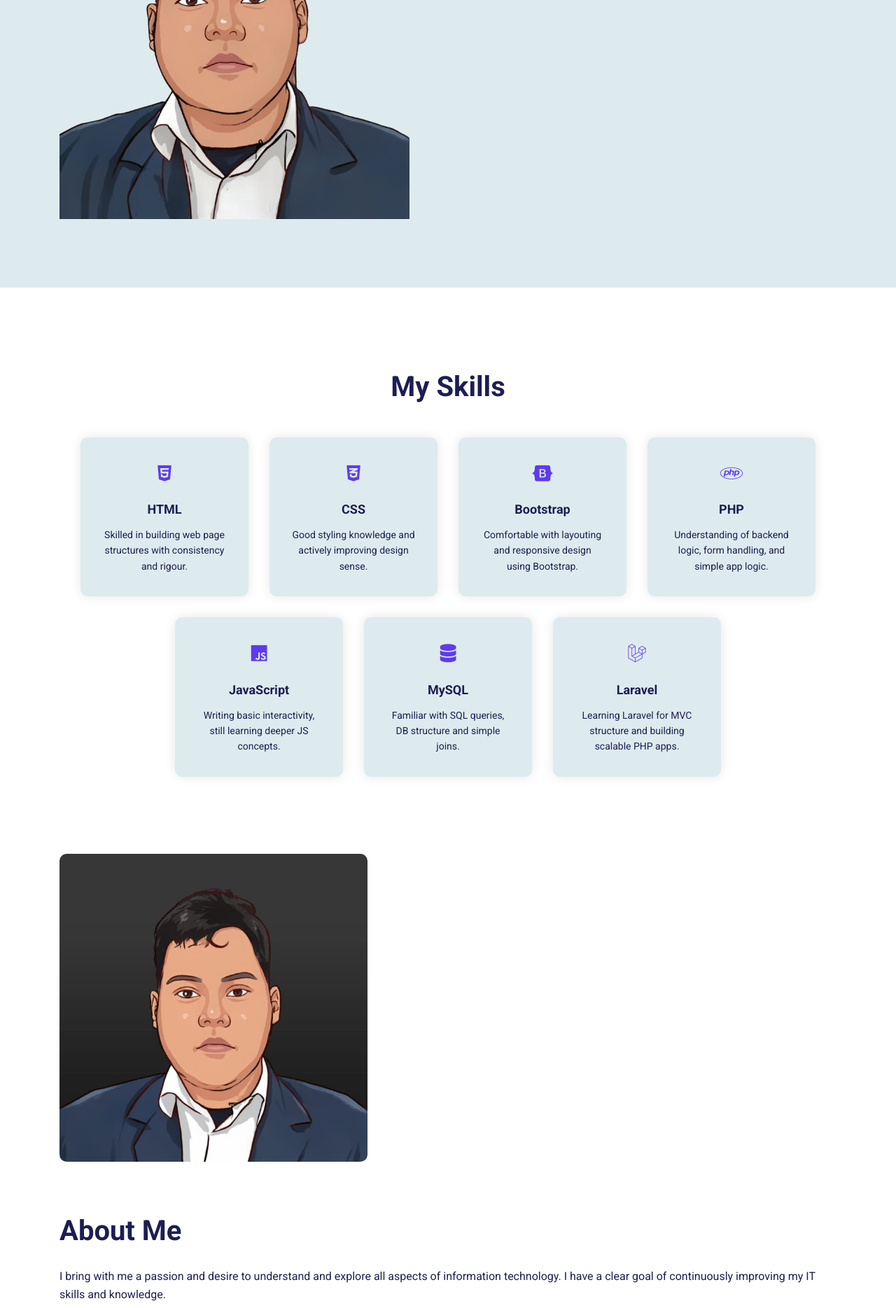
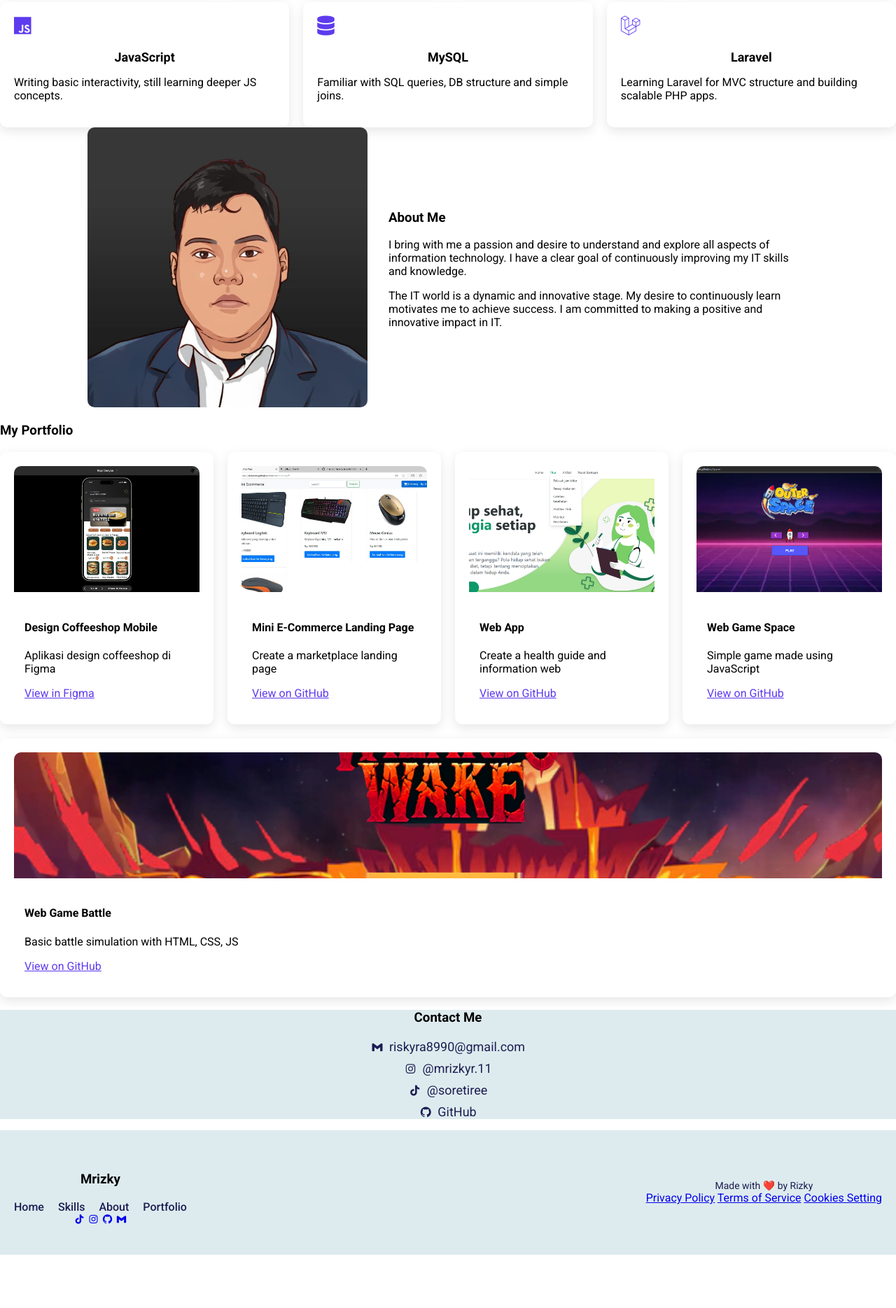
Before and after one commit to rizkystat/portofolio-rizky, a plain HTML site: page index.html in a window 1280 px wide. Shown: the part 928-2797 px from the top of the page at 70% size. After the commit the page ends 2721 px from the top, so only its background shows below. Drawn offline with nearby package versions, Linux system fonts and the light colour scheme.

Commit message:
Update style.css

```diff
--- a/style.css
+++ b/style.css
@@ -1,258 +1,186 @@
+/* style.css */
+
 @import url('https://fonts.googleapis.com/css2?family=Roboto:wght@300;400;500;700&display=swap');
 
-* {
+body {
   margin: 0;
-  padding: 0;
-  box-sizing: border-box;
   font-family: 'Roboto', sans-serif;
-}
-
-html {
   scroll-behavior: smooth;
 }
 
-body {
-  background: #fff;
-  color: #1c1e53;
-  line-height: 1.6;
+/* Navbar */
+.navbar {
+  background-color: #fff;
+  box-shadow: 0 2px 10px rgba(0, 0, 0, 0.08);
+  position: sticky;
+  top: 0;
+  z-index: 1000;
+  padding: 12px 0;
 }
 
-/* Navbar */
-nav {
-  background: #fff;
-  position: sticky;
-  top: 0;
-  z-index: 999;
-  padding: 0 85px;
-  height: 80px;
+.navbar-container {
+  max-width: 1200px;
+  margin: 0 auto;
+  padding: 0 20px;
   display: flex;
+  justify-content: space-between;
   align-items: center;
-  justify-content: space-between;
-  box-shadow: 0 5px 80px rgba(0, 0, 0, 0.1);
 }
 
-nav .logo a {
+.navbar-logo {
+  font-size: 20px;
   font-weight: bold;
-  font-size: 20px;
   color: #1c1e53;
   text-decoration: none;
 }
 
-nav ul {
-  display: flex;
-  gap: 40px;
-  list-style: none;
+.navbar-toggle {
+  display: none;
+  font-size: 26px;
+  cursor: pointer;
+  color: #1c1e53;
 }
 
-nav ul li a {
-  color: #1c1e53;
-  text-decoration: none;
-  transition: 0.3s;
+.navbar-menu {
+  list-style: none;
+  display: flex;
+  gap: 30px;
+  margin: 0;
+  padding: 0;
 }
 
-nav ul li a:hover {
+.navbar-menu li a {
+  text-decoration: none;
+  color: #1c1e53;
+  font-size: 16px;
+  transition: color 0.3s ease;
+}
+
+.navbar-menu li a:hover {
   color: #5e3bee;
 }
 
-nav button {
-  background: transparent;
-  color: #1c1e53;
-  padding: 12px 16px;
-  border-radius: 5px;
-  border: 1px solid #1c1e53;
-  cursor: pointer;
-  transition: 0.3s;
+@media screen and (max-width: 768px) {
+  .navbar-toggle {
+    display: block;
+  }
+  .navbar-menu {
+    position: absolute;
+    top: 60px;
+    left: 0;
+    right: 0;
+    background: #fff;
+    flex-direction: column;
+    align-items: center;
+    display: none;
+    padding: 20px 0;
+  }
+  .navbar-menu.show {
+    display: flex;
+  }
 }
 
-nav button:hover {
-  background-color: #5e3bee;
-  color: white;
-  border-color: #5e3bee;
+/* Section Styles */
+section {
+  padding: 60px 20px;
 }
 
-/* Main */
 .main {
+  display: flex;
+  flex-wrap: wrap;
+  gap: 30px;
+  align-items: center;
+  justify-content: center;
   background: #deebee;
-  padding: 90px 85px;
-  display: flex;
-  justify-content: space-between;
-  align-items: center;
-  flex-wrap: wrap;
-  gap: 40px;
 }
 
 .main .left {
+  flex: 1 1 400px;
   max-width: 600px;
-}
-
-.main .left h3 {
-  font-size: 46px;
-  font-weight: bold;
-  margin-top: 10px;
 }
 
 .main .left h3 span {
   color: #5e3bee;
 }
 
-.main .left p {
-  font-size: 22px;
+.main .right img {
+  max-width: 100%;
+  height: auto;
+}
+
+.skills .skill-items,
+.portfolio .portfo-items {
+  display: flex;
+  flex-wrap: wrap;
+  gap: 20px;
+  justify-content: center;
   margin-top: 20px;
 }
 
-.main .left button {
-  margin-top: 40px;
-  background-color: #5e3bee;
-  color: white;
-  border: none;
-  padding: 14px 24px;
-  border-radius: 5px;
-  cursor: pointer;
+.skills .item,
+.portfolio .item {
+  flex: 1 1 250px;
+  background: #fff;
+  padding: 20px;
+  border-radius: 10px;
+  box-shadow: 0 5px 16px rgba(0, 0, 0, 0.1);
 }
 
-.main .right img {
-  max-width: 100%;
-  width: 500px;
+.skills .icon i {
+  font-size: 28px;
+  color: #5e3bee;
+  margin-bottom: 10px;
 }
 
-/* Skills */
-.skills {
-  padding: 110px 85px 0;
+.skills h4 {
+  margin: 10px 0 0;
+  font-size: 18px;
   text-align: center;
 }
 
-.skills h3 {
-  font-size: 40px;
-  margin-bottom: 40px;
+.portfolio .item img {
+  width: 100%;
+  height: 180px;
+  object-fit: cover;
+  border-radius: 10px 10px 0 0;
 }
 
-.skills .skill-items {
-  display: flex;
-  gap: 30px;
-  flex-wrap: wrap;
-  justify-content: center;
+.portfolio .item .info {
+  padding: 15px;
 }
 
-.skills .item {
-  background: #deebee;
-  width: 240px;
-  padding: 32px;
-  border-radius: 10px;
-  box-shadow: 0 0 16px rgba(0, 0, 0, 0.1);
-  transition: 0.3s;
-}
-
-.skills .item:hover {
-  transform: translateY(-5px);
-}
-
-.skills .icon {
-  font-size: 26px;
-  margin-bottom: 16px;
+.portfolio .item .info a {
+  text-decoration: underline;
   color: #5e3bee;
 }
 
-.skills h4 {
-  font-size: 18px;
-  margin-bottom: 10px;
-}
-
-.skills p {
-  font-size: 14px;
-}
-
-/* About */
 .about {
-  padding: 110px 85px;
   display: flex;
-  gap: 60px;
   flex-wrap: wrap;
+  gap: 30px;
+  justify-content: center;
   align-items: center;
 }
 
 .about .left img {
-  width: 440px;
+  width: 100%;
+  max-width: 400px;
   border-radius: 10px;
 }
 
-.about .right h3 {
-  font-size: 40px;
-  margin-bottom: 20px;
+.about .right {
+  max-width: 600px;
 }
 
-.about .right p {
-  font-size: 16px;
-  margin-bottom: 20px;
-}
-
-/* Portfolio */
-.portfolio {
-  background: #deebee;
-  padding: 110px 85px;
-}
-
-.portfolio h3 {
-  font-size: 40px;
-  margin-bottom: 40px;
-  text-align: center;
-}
-
-.portfo-items {
-  display: flex;
-  flex-wrap: wrap;
-  gap: 30px;
-  justify-content: center;
-}
-
-.portfo-items .item {
-  background: white;
-  width: 300px;
-  border-radius: 10px;
-  box-shadow: 0 5px 32px rgba(0, 0, 0, 0.1);
-  overflow: hidden;
-  transition: 0.3s;
-}
-
-.portfo-items .item img {
-  width: 100%;
-  height: 200px;
-  object-fit: cover;
-}
-
-.portfo-items .item .info {
-  padding: 20px;
-}
-
-.portfo-items .item .info h4 {
-  margin-bottom: 10px;
-  font-size: 18px;
-}
-
-.portfo-items .item .info p {
-  font-size: 14px;
-}
-
-.portfo-items .item .info a {
-  display: inline-block;
-  margin-top: 10px;
-  color: #5e3bee;
-  text-decoration: underline;
-}
-
-/* Contact */
 .contact {
   background: #deebee;
-  padding: 80px 85px;
   text-align: center;
-}
-
-.contact h3 {
-  font-size: 32px;
-  margin-bottom: 20px;
 }
 
 .contact-links {
   list-style: none;
+  padding: 0;
+  margin-top: 20px;
   display: flex;
   flex-direction: column;
   gap: 10px;
@@ -260,9 +188,9 @@ nav button:hover {
 }
 
 .contact-links li a {
+  text-decoration: none;
   color: #1c1e53;
   font-size: 18px;
-  text-decoration: none;
   display: flex;
   align-items: center;
   gap: 8px;
@@ -272,48 +200,33 @@ nav button:hover {
   color: #5e3bee;
 }
 
-/* Footer */
 footer {
-  background-color: #deebee;
-  padding: 85px;
+  background: #deebee;
+  padding: 40px 20px;
   display: flex;
-  flex-direction: column;
-}
-
-footer .top,
-footer .bottom {
-  display: flex;
+  flex-wrap: wrap;
+  gap: 20px;
+  justify-content: space-between;
   align-items: center;
-  justify-content: space-between;
-  flex-wrap: wrap;
-}
-
-footer .top .social-links {
-  display: flex;
-  gap: 10px;
-  font-size: 22px;
+  text-align: center;
 }
 
 footer ul {
   list-style: none;
   display: flex;
   gap: 20px;
+  margin: 0;
   padding: 0;
 }
 
 footer ul li a {
   text-decoration: none;
-  color: #333;
+  color: #1c1e53;
+  font-weight: 500;
 }
 
-footer .separator {
-  width: 100%;
-  height: 1px;
-  background-color: #282938;
-  margin: 30px 0 20px;
+footer p {
+  font-size: 14px;
+  color: #1c1e53;
+  margin: 0;
 }
-
-footer .bottom p,
-footer .bottom .links a {
-  font-size: 12px;
-}
```
